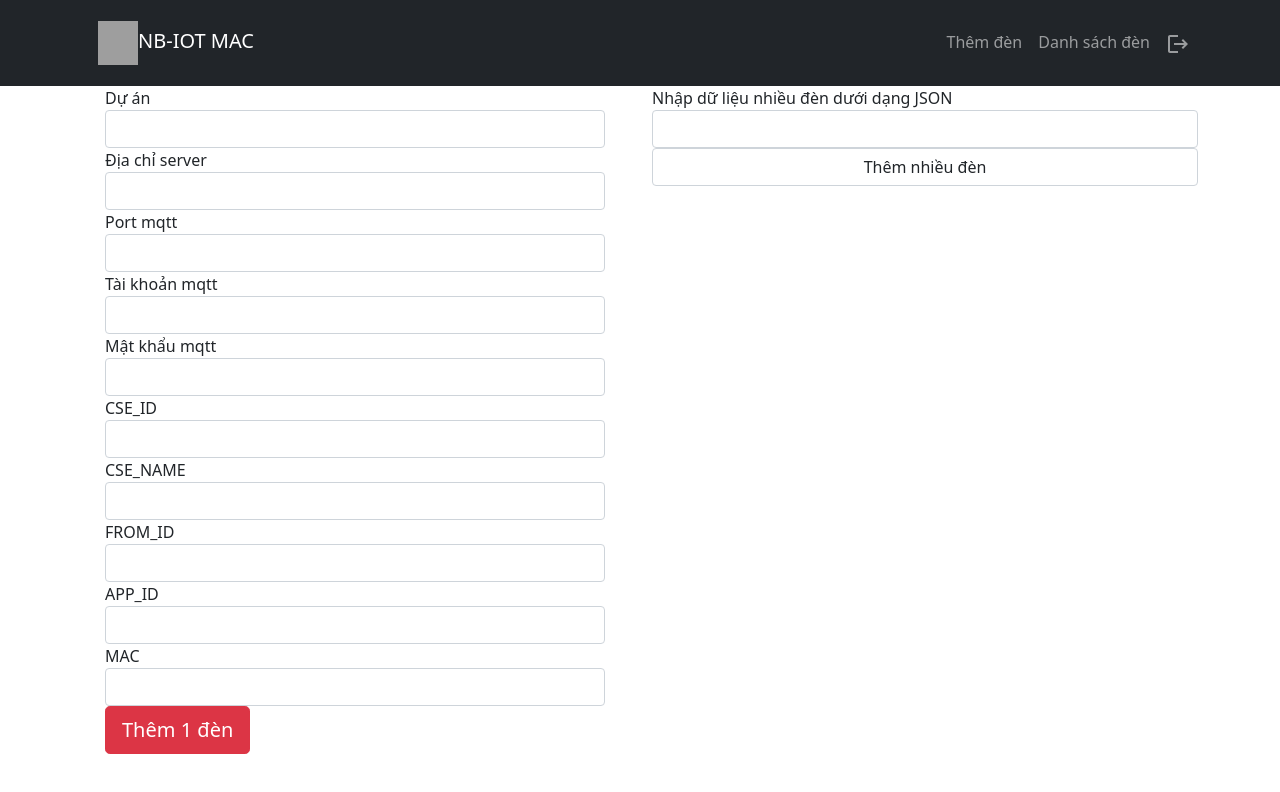
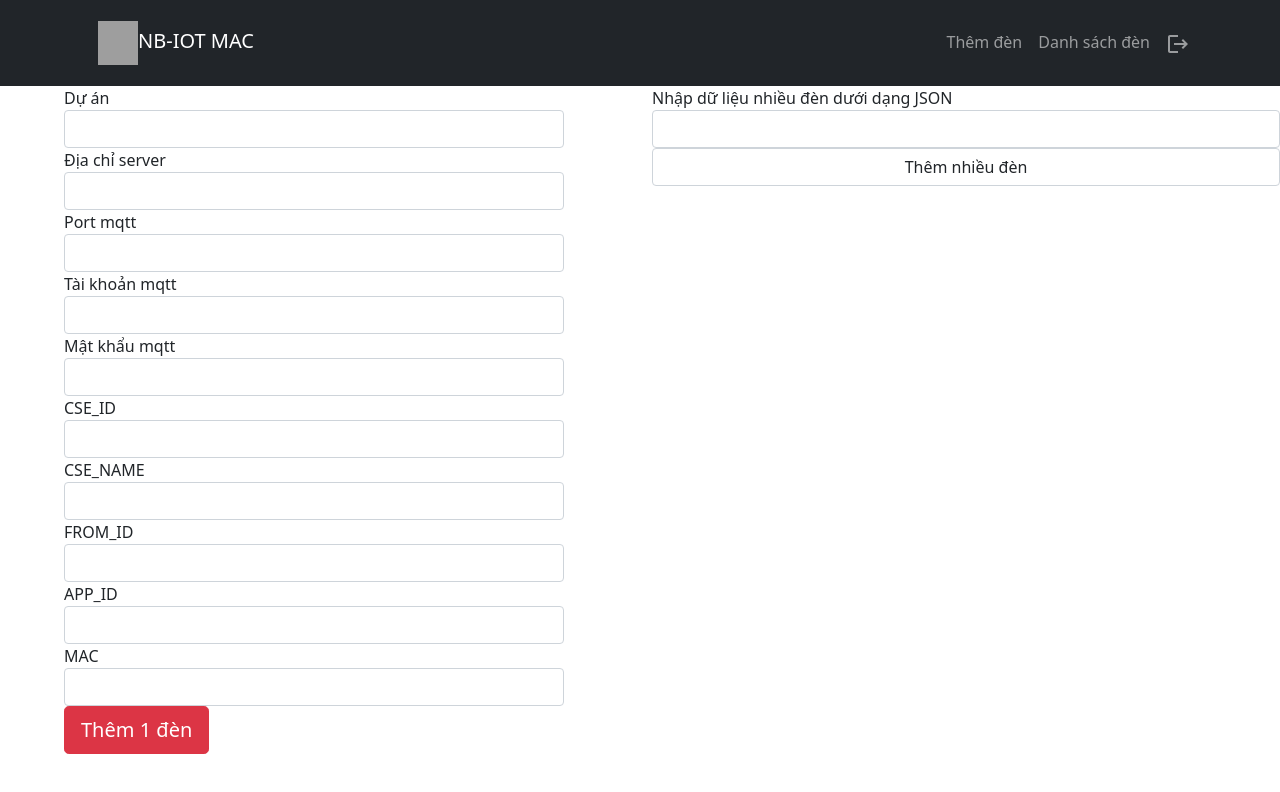
Before and after one commit to hoangnv170752/node-nbiot, a React (Create React App) app in the folder frontend/: page / in a window 1280 px wide. Shown: the top 792 px of the page. Built offline with nearby package versions, Linux system fonts and the light colour scheme; grey boxes are pictures that could not be loaded.

Commit message:
bo phan wrapper table

```diff
--- a/frontend/src/App.css
+++ b/frontend/src/App.css
@@ -10,15 +10,7 @@
   color: #ffffff;
   }
 
-  .form-wrapper,
-  .table-wrapper {
-  max-width: 500px;
-  margin: 0 auto;
-  }
 
-  .table-wrapper {
-  max-width: 700px;
-  }
 
   .edit-link {
   padding: 7px 10px;
--- a/frontend/src/App.js
+++ b/frontend/src/App.js
@@ -99,7 +99,6 @@ function App() {
         <header className="App-header">
           <NavigationBar />
         </header>
-        <Container>
           <Row>
           <Routes>
                 <Route path="/" element={<Createlight /> } />
@@ -117,7 +116,6 @@ function App() {
                   element={<HookMqtt />} /> */}
               </Routes>
               </Row>
-        </Container>
       </div>
     </Router>
     </div>
--- a/frontend/src/Components/create-light.component.js
+++ b/frontend/src/Components/create-light.component.js
@@ -85,7 +85,7 @@ const Createlight = () => {
                         </LightForm>
                     </div>
 
-                    <div className="col mt-100">
+                    <div className="col mt-200 md-50">
                         <Form onSubmit={handleSubmit}>
                             Nhập dữ liệu nhiều đèn dưới dạng JSON
                             <FormControl
--- a/frontend/src/Components/light-list.component.js
+++ b/frontend/src/Components/light-list.component.js
@@ -32,8 +32,8 @@ const Lightlist = () => {
     };
 
     return (
-        <div className = "page-container">
-            <div className="content-wrap">
+        <div>
+            <div>
                 <div className="">
                     <Box sx={{ '& > :not(style)': { m: 1 } }}>
                         <Fab variant="extended" size="small" color="primary" aria-label="add">
@@ -43,7 +43,7 @@ const Lightlist = () => {
                     </Box>
 
                     <TableContainer component={Paper}>
-                        <Table striped bordered hover size="sm">
+                        <Table striped bordered hover>
                             <TableHead>
                                 <TableRow>
                                     <th>Project</th>
```
